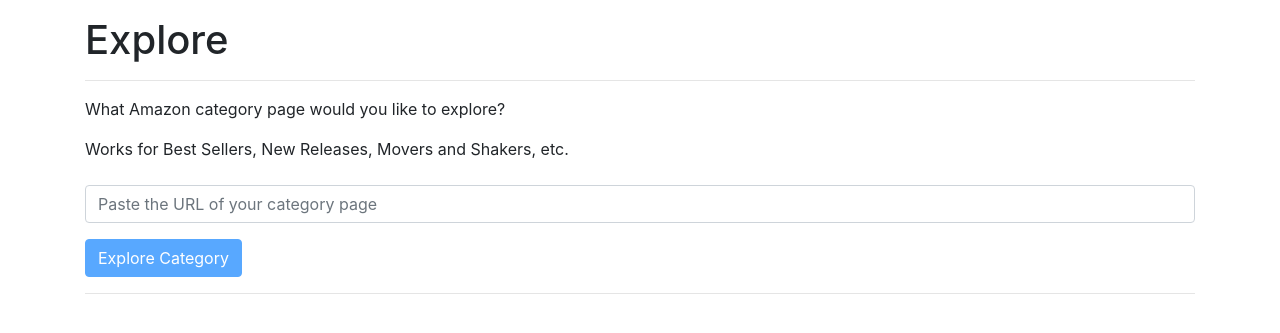
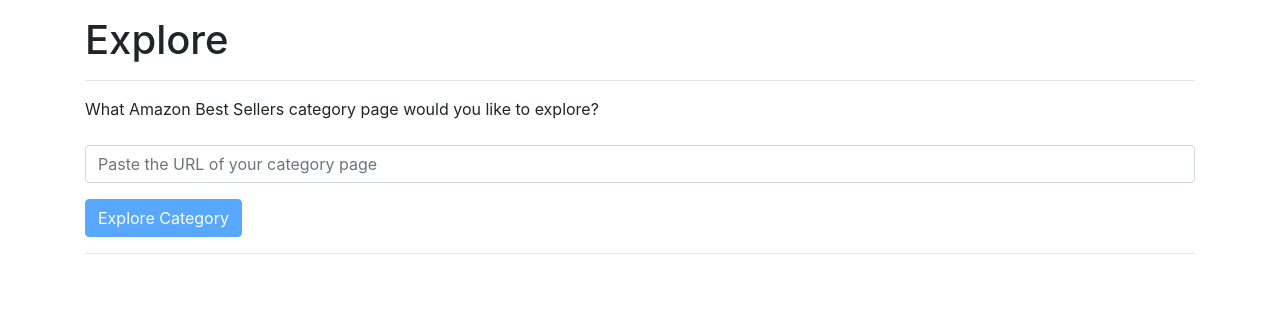
Before and after one commit to Daniel-Itzul/ProjectMintelligent, a Flask app: page /Xplorer in a window 1280 px wide. Shown: the part 56-389 px from the top of the page. Run offline with Flask 2, Linux system fonts and the light colour scheme; some libraries are stand-ins or nearby versions.

Commit message:
reduced scope

```diff
--- a/app/templates/public/xplorer.html
+++ b/app/templates/public/xplorer.html
@@ -12,7 +12,7 @@
       <hr>
       <div class="mb-3">
         <div class="form-group">
-          <label><p>What Amazon category page would you like to explore?</p><p></p>Works for Best Sellers, New Releases, Movers and Shakers, etc.</p></label>
+          <label><p>What Amazon Best Sellers category page would you like to explore?</p></label>
           <input type="text" class="form-control" id="target_page" name="target_page" placeholder="Paste the URL of your category page">
         </div>
         <button class="btn btn-primary" disabled="true" id="submit" onclick="submit_request();">Explore Category</button>
```
